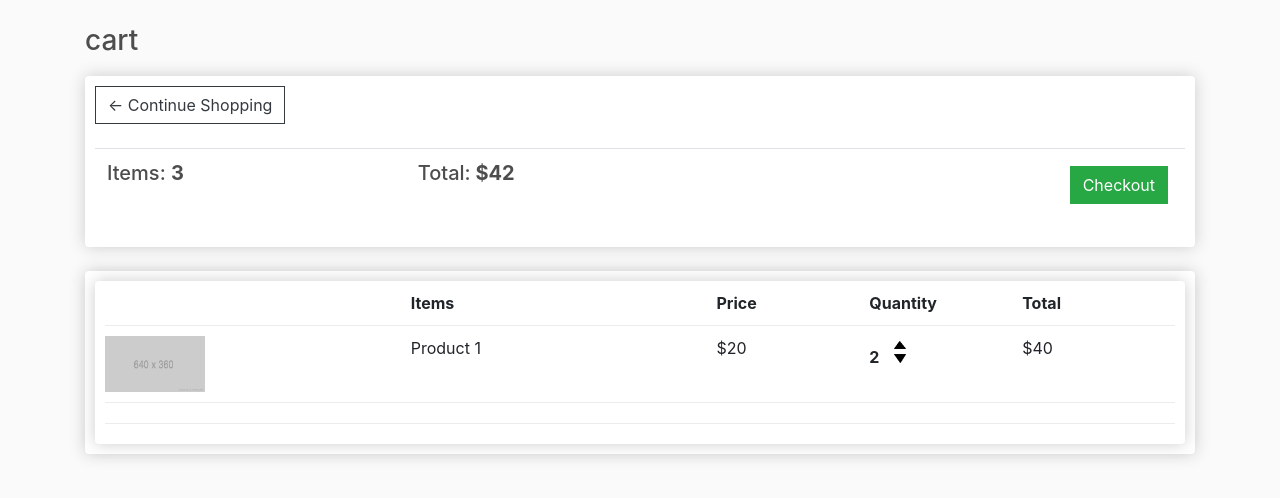
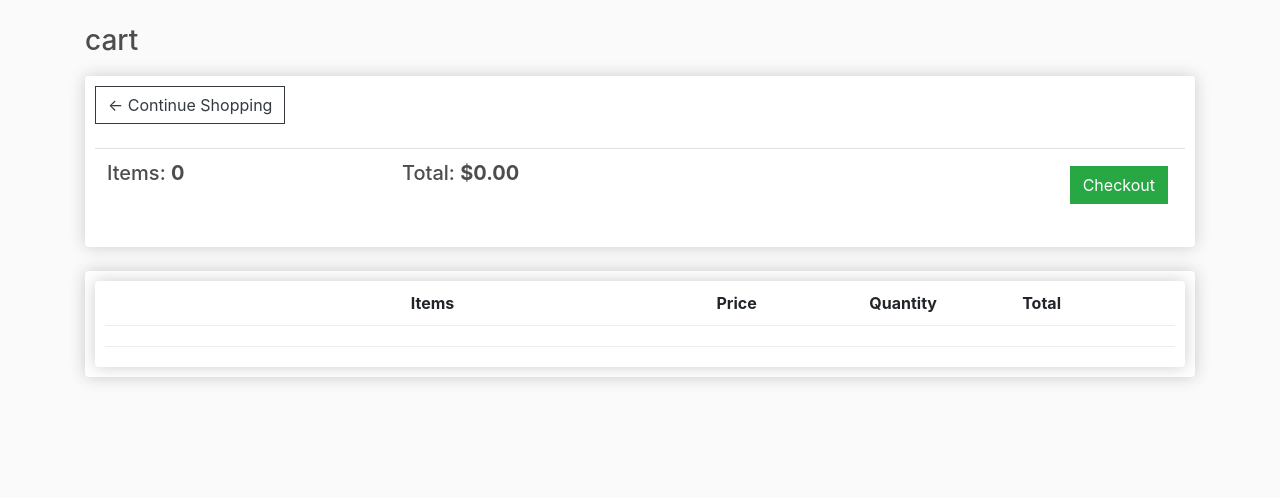
Before and after one commit to wdcarden95/ecommerce, a Django app: page /cart/ in a window 1280 px wide. Shown: the part 57-555 px from the top of the page. Run offline with Django 3.2, Linux system fonts and the light colour scheme; lists and menus that the app fills with data are empty; some libraries are stand-ins or nearby versions.

Commit message:
Django Ecommerce Part 2 second half. Added Cart product image field. Render cart data, images, totals, and checkout dynamically.

```diff
--- a/ecommerce/settings.py
+++ b/ecommerce/settings.py
@@ -126,3 +126,9 @@ STATIC_URL = '/static/'
 STATICFILES_DIRS = [
     os.path.join(BASE_DIR, 'static')
 ]
+
+# Sets a path for images to be accessed by URL using [domain]/images/[file name]
+MEDIA_URL = '/images/'
+
+# Sends uploaded images to static images folder instead of root directory.
+MEDIA_ROOT = os.path.join(BASE_DIR, 'static/images')
--- a/ecommerce/urls.py
+++ b/ecommerce/urls.py
@@ -16,7 +16,14 @@ Including another URLconf
 from django.contrib import admin
 from django.urls import path, include
 
+# Imports a function "static" needed to host image files
+from django.conf.urls.static import static
+# Allows access to MEDIA_URL in settings.py
+from django.conf import settings
+
 urlpatterns = [
     path('admin/', admin.site.urls),
     path('', include('store.urls')),
 ]
+
+urlpatterns += static(settings.MEDIA_URL, document_root=settings.MEDIA_ROOT)
--- a/store/templates/store/cart.html
+++ b/store/templates/store/cart.html
@@ -10,8 +10,8 @@
 			<br>
 			<table class="table">
 				<tr>
-					<th><h5>Items: <strong>3</strong></h5></th>
-					<th><h5>Total:<strong> $42</strong></h5></th>
+					<th><h5>Items: <strong>{{order.get_cart_items}}</strong></h5></th>
+					<th><h5>Total: <strong>${{order.get_cart_total|floatformat:2}}</strong></h5></th>
 					<th>
 						<a  style="float:right; margin:5px;" class="btn btn-success" href="{% url 'checkout' %}">Checkout</a>
 					</th>
@@ -30,20 +30,23 @@
 					<div style="flex:1"><strong>Total</strong></div>
 				</div>
 
+				{% for item in items %}
 				<div class="cart-row">
-					<div style="flex:2"><img class="row-image" src="{% static 'images/placeholder.png' %}"></div>
-					<div style="flex:2">Product 1</div>
-					<div style="flex:1">$20</div>
+					<!-- Dynamically sets products' images, names, and prices -->
+					<div style="flex:2"><img class="row-image" src="{{item.product.imageURL}}"></div>
+					<div style="flex:2">{{item.product.name}}</div>
+					<div style="flex:1">${{item.product.price|floatformat:2}}</div>
 					<div style="flex:1">
-						<p class="quantity">2</p>
+						<p class="quantity">{{item.quantity}}</p>
 						<div class="quantity">
 							<img class="chg-quantity" src="{% static  'images/arrow-up.png' %}">
 
 							<img class="chg-quantity" src="{% static  'images/arrow-down.png' %}">
 						</div>
 					</div>
-					<div style="flex:1">$40</div>
+					<div style="flex:1">${{item.get_total}}</div>
 				</div>
+				{% endfor %}
 
 				<div class="cart-row">
 					<div style="flex:2"></div>
--- a/store/templates/store/store.html
+++ b/store/templates/store/store.html
@@ -4,7 +4,7 @@
      <div class="row">
      	{% for product in products %}
      	<div class="col-lg-4">
-     		<img class="thumbnail" src="{% static 'images/placeholder.png' %}">
+     		<img class="thumbnail" src="{{product.imageURL}}">
      		<div class="box-element product">
      			<h6><strong>{{product.name}}</strong></h6>
      			<hr>
--- a/store/urls.py
+++ b/store/urls.py
@@ -3,7 +3,7 @@ from django.urls import path
 from . import views
 
 urlpatterns = [
-        #Leave as empty string for base url
+	#Leave as empty string for base url
 	path('', views.store, name="store"),
 	path('cart/', views.cart, name="cart"),
 	path('checkout/', views.checkout, name="checkout"),
--- a/store/views.py
+++ b/store/views.py
@@ -11,9 +11,30 @@ def store(request):
 	return render(request, 'store/store.html', context)
 
 def cart(request):
-	context = {}
+	# checks authenticated user
+	if request.user.is_authenticated:
+		customer = request.user.customer
+		# either create an order or get order if it exists
+		order, created = Order.objects.get_or_create(customer=customer, complete=False)
+		items = order.orderitem_set.all()
+	# else if user is not authenticated
+	else:
+		items = []
+		order = {'get_cart_total':0, 'get_cart_items':0}
+
+	context = {'items':items, 'order':order}
 	return render(request, 'store/cart.html', context)
 
 def checkout(request):
-	context = {}
+	if request.user.is_authenticated:
+		customer = request.user.customer
+		# either create an order or get order if it exists
+		order, created = Order.objects.get_or_create(customer=customer, complete=False)
+		items = order.orderitem_set.all()
+	# else if user is not authenticated
+	else:
+		items = []
+		order = {'get_cart_total':0, 'get_cart_items':0}
+
+	context = {'items':items, 'order':order}
 	return render(request, 'store/checkout.html', context)
```
Also changed, not shown: store/models.py (+37 -1 lines), store/templates/store/checkout.html (+8 -6 lines), db.sqlite3, static/images/book.jpeg (added), static/images/headphones.jpeg (added), static/images/shirt.jpeg (added), static/images/shirt_QTo0utn.jpeg (added), static/images/shoes.jpeg (added), static/images/sourcecode.jpeg (added), static/images/watch.jpeg (added), store/migrations/0002_product_image.py (added), 1 other file.
